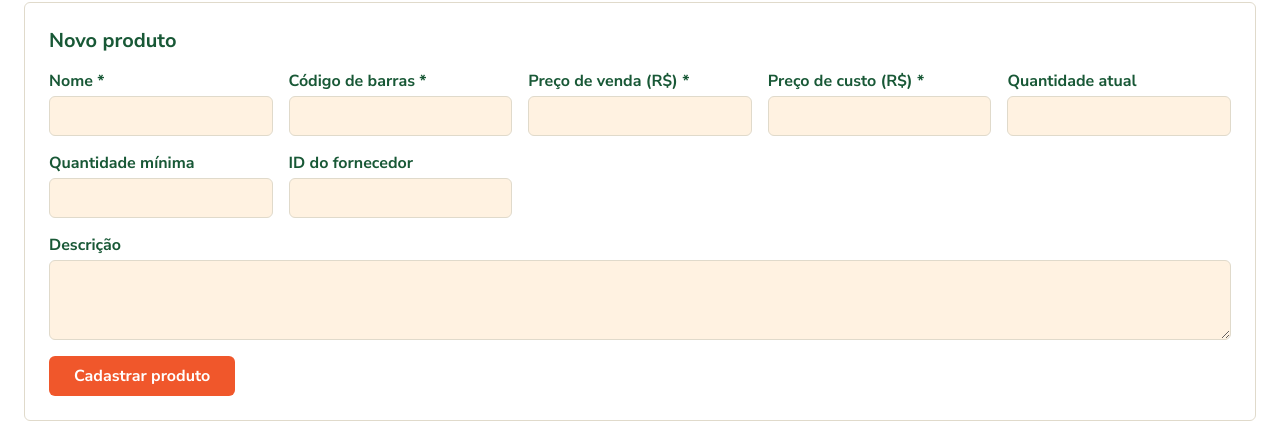
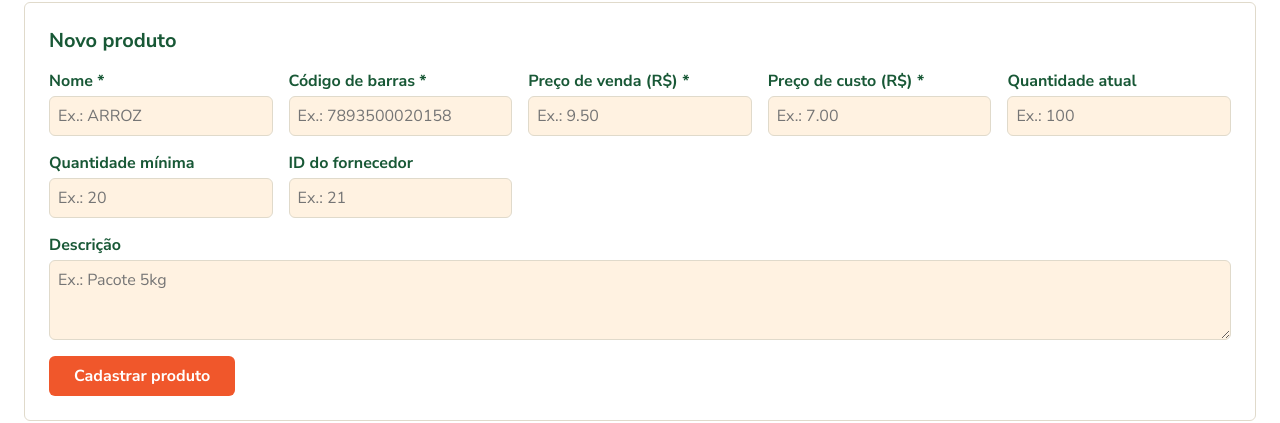
Before and after one commit to pedrovitorsilva/trabalho-web-pos-2, a React (Vite) app in the folder frontend/: page /produtos in a window 1280 px wide. Shown: the part 124-547 px from the top of the page. Built offline with nearby package versions, Linux system fonts and the light colour scheme; no server answers.

Commit message:
Ajuste placeholders e centralização de buttons

```diff
--- a/frontend/src/App.jsx
+++ b/frontend/src/App.jsx
@@ -1,6 +1,5 @@
 import { Routes, Route } from 'react-router-dom'
 import Header from './components/Header'
-import Home from './routes/Home'
 import Products from './routes/Products'
 import Resgates from './routes/Resgates'
 import Entries from './routes/Entries'
--- a/frontend/src/components/List/styles.css
+++ b/frontend/src/components/List/styles.css
@@ -43,9 +43,10 @@
   text-align: center;
 }
 
-.resgates__actions {
+.list__actions {
   display: flex;
   flex-wrap: wrap;
+  justify-content: center;
   gap: var(--space-xs);
 }
 
--- a/frontend/src/components/PersonList/index.jsx
+++ b/frontend/src/components/PersonList/index.jsx
@@ -47,7 +47,7 @@ export default function PersonList({
             key: "acoes",
             header: "Ações",
             render: (person) => (
-                <div className="person-list__actions">
+                <div className="list__actions">
                     <Button
                         type="button"
                         variant="secondary"
--- a/frontend/src/components/PersonList/styles.css
+++ b/frontend/src/components/PersonList/styles.css
@@ -1,10 +1,3 @@
-.person-list__actions {
-    display: flex;
-    flex-direction: row;
-    flex-wrap: wrap;
-    gap: var(--space-xs);
-}
-
 .person-list__cell--nowrap {
     white-space: nowrap;
 }
--- a/frontend/src/components/ProductForm/index.jsx
+++ b/frontend/src/components/ProductForm/index.jsx
@@ -86,28 +86,45 @@ export default function ProductForm({ onSubmit, submitting }) {
     <form className="product-form" onSubmit={handleSubmit} noValidate>
       <Subtitle>Novo produto</Subtitle>
       <div className="product-form__grid">
-        {field("nome", "Nome", { required: true })}
-        {field("codigo_barras", "Código de barras", { required: true })}
+        {field("nome", "Nome", { required: true, placeholder: "Ex.: ARROZ" })}
+        {field("codigo_barras", "Código de barras", {
+          required: true,
+          placeholder: "Ex.: 7893500020158",
+        })}
         {field("preco_venda", "Preço de venda (R$)", {
           required: true,
           type: "number",
           step: "0.01",
           min: "0",
+          placeholder: "Ex.: 9.50",
         })}
         {field("preco_custo", "Preço de custo (R$)", {
           required: true,
           type: "number",
           step: "0.01",
           min: "0",
+          placeholder: "Ex.: 7.00",
         })}
-        {field("qtd_atual", "Quantidade atual", { type: "number", min: "0" })}
-        {field("qtd_minima", "Quantidade mínima", { type: "number", min: "0" })}
+        {field("qtd_atual", "Quantidade atual", {
+          type: "number",
+          min: "0",
+          placeholder: "Ex.: 100",
+        })}
+        {field("qtd_minima", "Quantidade mínima", {
+          type: "number",
+          min: "0",
+          placeholder: "Ex.: 20",
+        })}
         {field("id_fornecedor", "ID do fornecedor", {
           type: "number",
           min: "0",
+          placeholder: "Ex.: 21",
         })}
       </div>
-      {field("descricao", "Descrição", { as: "textarea" })}
+      {field("descricao", "Descrição", {
+        as: "textarea",
+        placeholder: "Ex.: Pacote 5kg",
+      })}
       <Button
         className="product-form__submit"
         type="submit"
--- a/frontend/src/routes/Entries.jsx
+++ b/frontend/src/routes/Entries.jsx
@@ -51,12 +51,12 @@ export default function Entries() {
       key: 'acoes',
       header: 'Ações',
       render: (e) => (
-        <div style={{ display: 'flex', gap: '8px' }}>
-          <Button variant="secondary" className="button--sm" onClick={() => handleEdit(e)}>
+        <div className="list__actions">
+          <Button type="button" variant="secondary" className="button--sm" onClick={() => handleEdit(e)}>
             Editar
           </Button>
-          <Button variant="danger" className="button--sm" onClick={() => handleDelete(e)}>
-            Deletar
+          <Button type="button" variant="danger" className="button--sm" onClick={() => handleDelete(e)}>
+            Excluir
           </Button>
         </div>
       ),
--- a/frontend/src/routes/Resgates.jsx
+++ b/frontend/src/routes/Resgates.jsx
@@ -192,7 +192,7 @@ export default function Resgates() {
       key: 'actions',
       header: 'Ações',
       render: (resgate) => (
-        <div className="resgates__actions">
+        <div className="list__actions">
           {editingId === resgate._id ? (
             <>
               <Button
```
